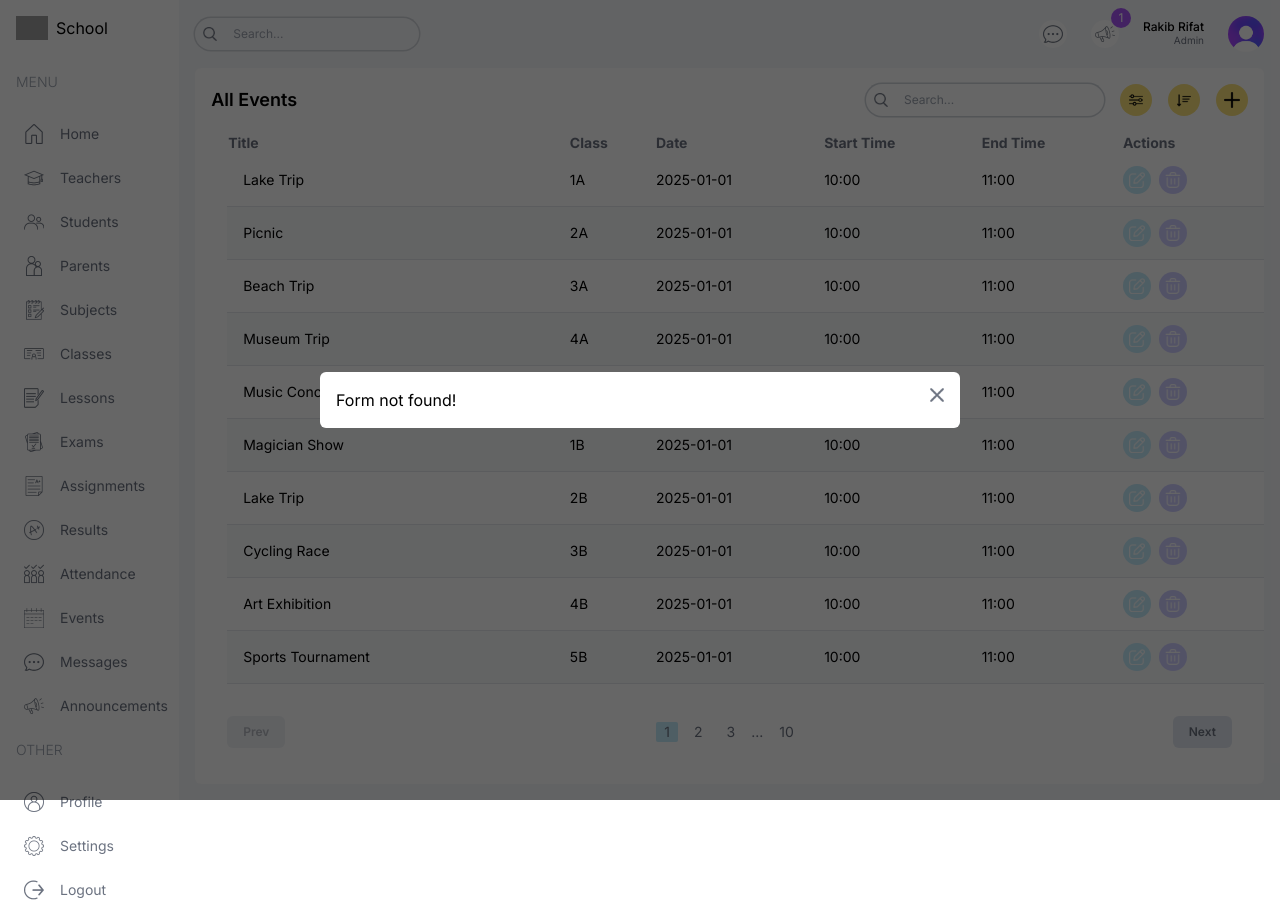
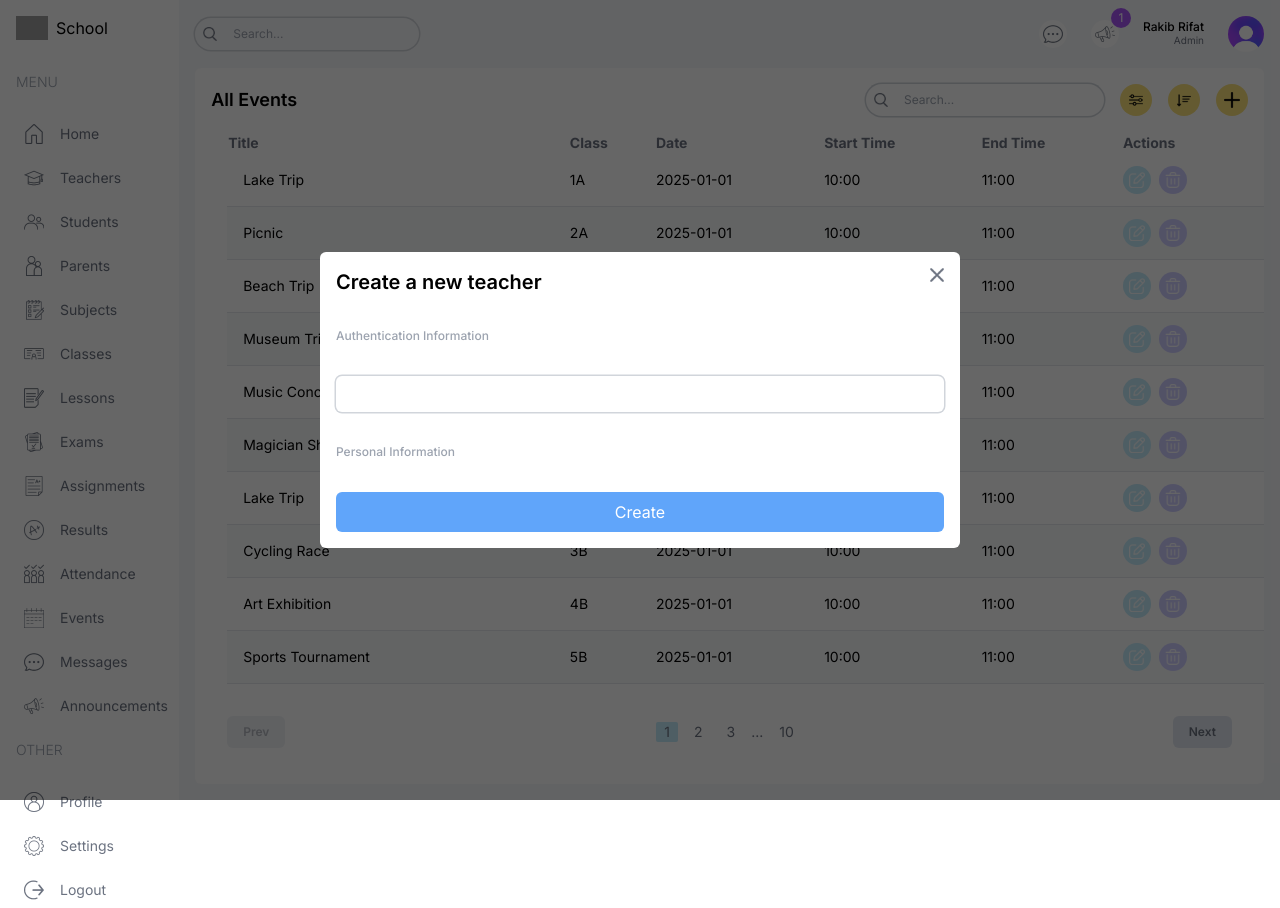
Before and after one commit to mdarrakibislamrifat/next-dashboard-ui, a Next.js app: page /list/events in a window 1280 px wide. Both pictures are taken after a click on the button 1231 px from the left and 100 px from the top of the page. Built offline with nearby package versions, Linux system fonts and the light colour scheme; grey boxes are pictures that could not be loaded.

Commit message:
Teacher form design

```diff
--- a/src/components/FormModal.tsx
+++ b/src/components/FormModal.tsx
@@ -2,6 +2,7 @@
 
 import Image from "next/image";
 import { useState } from "react";
+import TeacherForm from "./forms/TeacherForm";
 
 const FormModal = ({
   table,
@@ -46,7 +47,7 @@ const FormModal = ({
         </button>
       </form>
     ) : (
-      "Form not found!"
+      <TeacherForm type="create" />
     );
   };
 
--- a/src/components/forms/TeacherForm.tsx
+++ b/src/components/forms/TeacherForm.tsx
@@ -36,10 +36,29 @@ const TeacherForm = ({
   } = useForm({
     resolver: zodResolver(schema),
   });
+
+  const onSubmit = handleSubmit((data) => {
+    console.log(data);
+  });
+
   return (
-    <form className="flex flex-col gap-8 ">
+    <form className="flex flex-col gap-8 " onSubmit={onSubmit}>
       <h1 className="text-xl font-semibold">Create a new teacher</h1>
-      <span>Authentication Information</span>
+      <span className="text-xs text-gray-400 font-medium">
+        Authentication Information
+      </span>
+      <input
+        type="text"
+        {...register("username")}
+        className="ring-[1.5px] ring-gray-300 p-2 rounded-md text-sm"
+      />
+      {errors.username?.message && <p>{errors.username?.message.toString()}</p>}
+      <span className="text-xs text-gray-400 font-medium">
+        Personal Information
+      </span>
+      <button className="bg-blue-400 text-white p-2 rounded-md">
+        {type === "create" ? "Create" : "Update"}
+      </button>
     </form>
   );
 };
```
